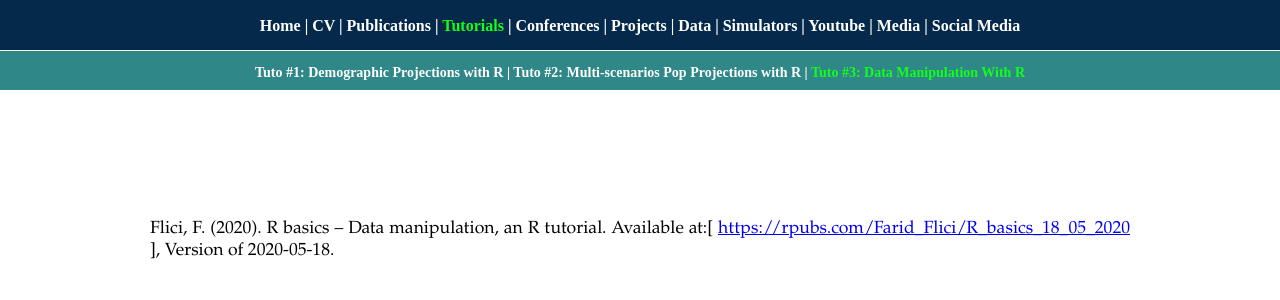
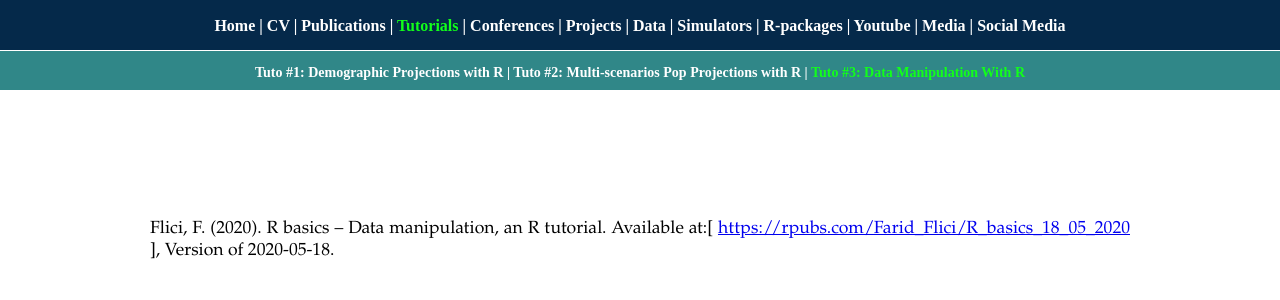
Before and after one commit to Farid-FLICI/farid-flici.github.io, a Jekyll site: the page tuto3.html, which Jekyll copies as it is, in a window 1280 px wide. Shown: the top 300 px of the page. Built offline with Jekyll 4.4.1, drawn with Linux system fonts in a browser that asks for light colours.

Commit message:
Update tuto3.html

```diff
--- a/tuto3.html
+++ b/tuto3.html
@@ -114,6 +114,8 @@ h3 {
 <a> |  </a>
 <a  href="./pps.html" class="a" >Simulators</a>
 <a> |  </a>
+<a  href="./rpkg.html" class="a" >R-packages</a>
+<a> |  </a>
 <a  href="./yout.html" class="a">Youtube</a>
 <a> |  </a>
 <a  href="./med.html" class="a">Media</a>
```
